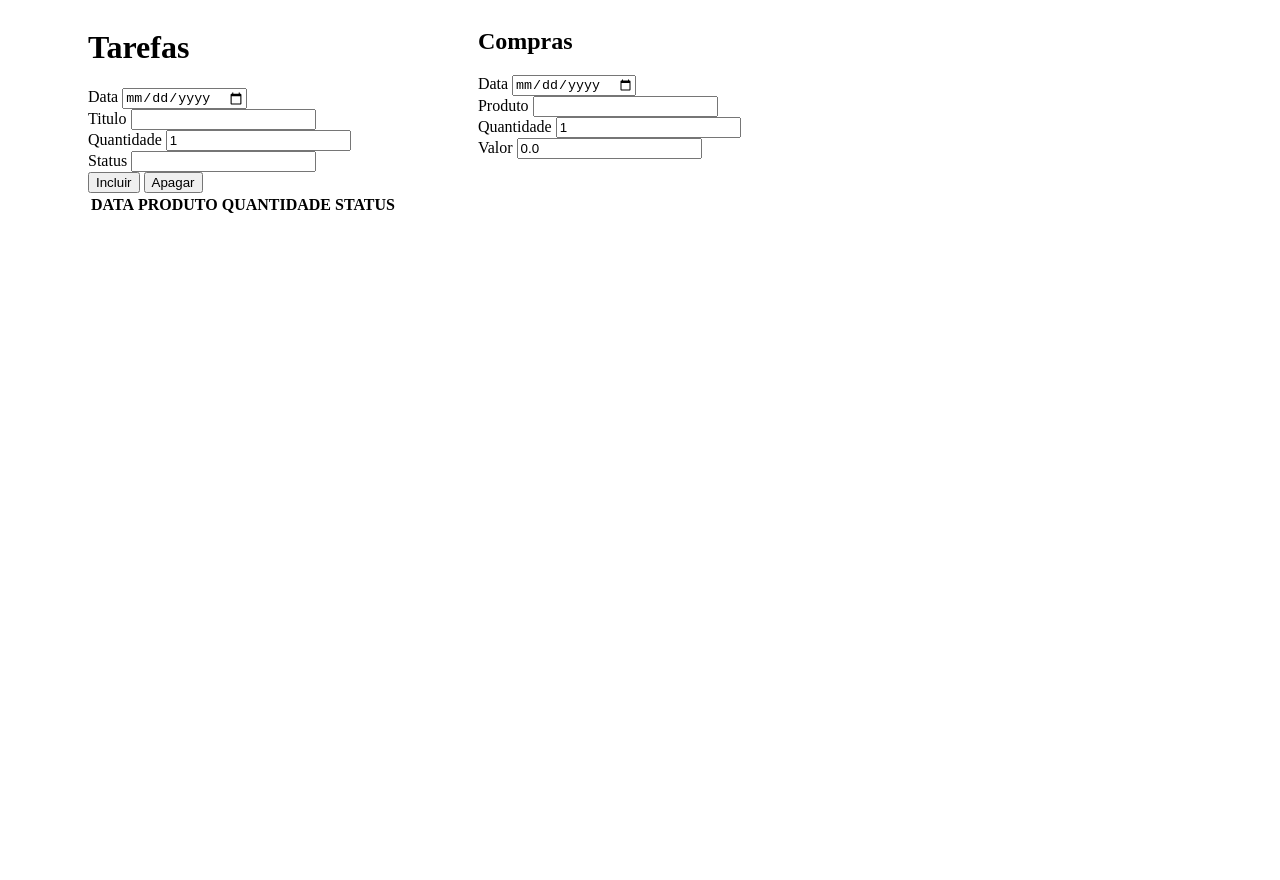
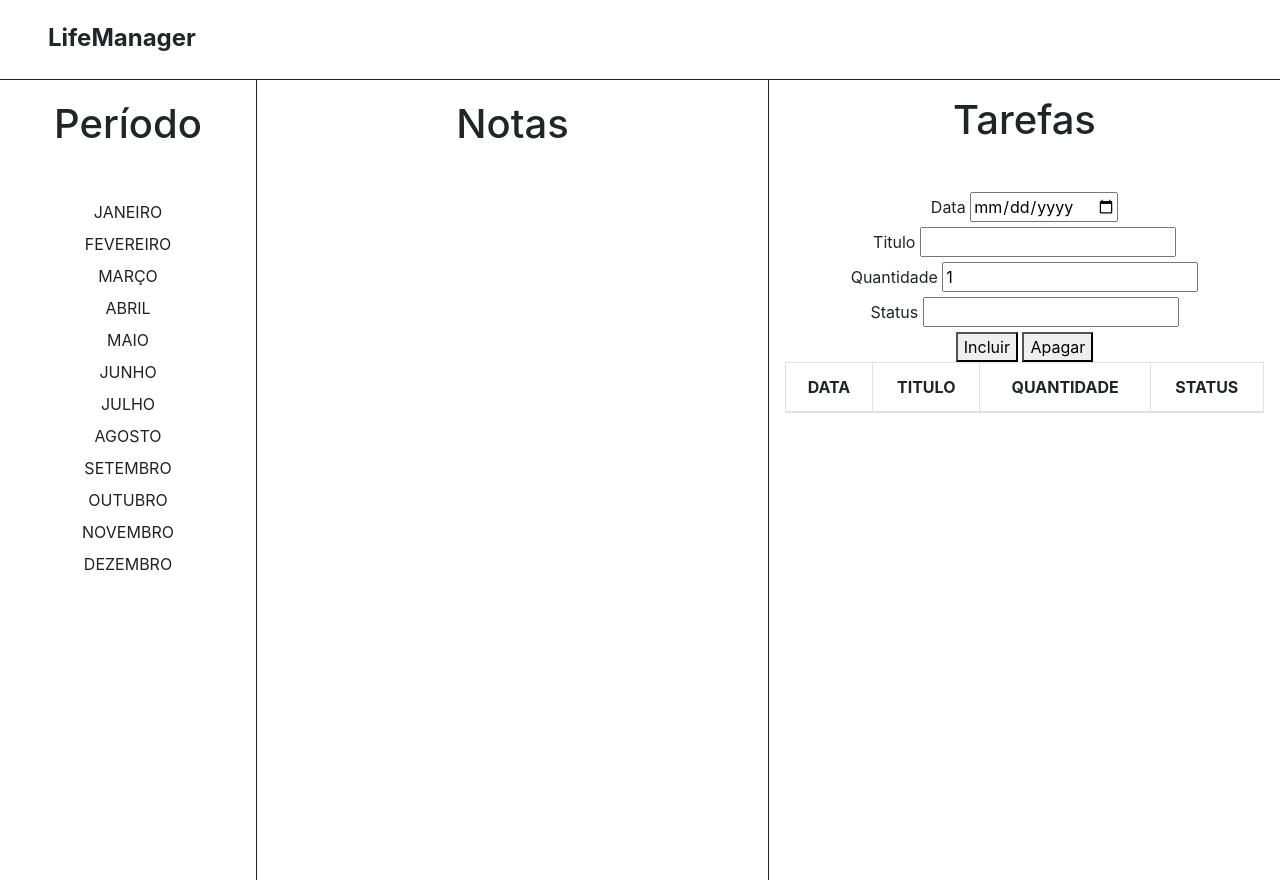
Before and after one commit to Diego-DFG/LifeManager, a plain HTML site: page index.html in a window 1280 px wide. Before the commit the page ends 800 px from the top, so only its background shows below. Drawn offline with nearby package versions, Linux system fonts and the light colour scheme.

Commit message:
Alteracao na simetria dos elementos da página

```diff
--- a/css/estilos.css
+++ b/css/estilos.css
@@ -1,7 +1,54 @@
-.wrapper {
+.wrapper {padding: 0; margin: 0; box-sizing: border-box; text-decoration: none;
+            list-style: none; }
+
+.navegacao {
+    height: 80px;
+    border-bottom: 1px solid #222;
+}
+
+.logo span {
+    position: relative;
+    font-size: 1.5em;
+    font-weight: bold;
+    padding: 2em;
+    top: 20px;
+}
+
+.conteudo {
     display: flex;
 }
 
+.periodo {
+    width: 20%;
+}
+
+.periodo a {
+    position: relative;
+    line-height: 2em;
+    color: #222;
+    display: block;
+    text-align: center;
+}
+
+.periodo h1, .tabela_periodos h1 {
+    text-align: center;
+    padding-top: 0.5em;
+}
+
+.tarefas h1, .periodo h1 {
+    padding-bottom: 1em;
+}
+
+.tabela_periodos {
+    width: 40%;
+    border-left: 1px solid #222;
+}
+
 .tarefas {
-    margin: 0 5em;
+    width: 40%;
+    border-left: 1px solid #222;
+    text-align: center;
+    height: 100vh;
+    margin: 0 auto;
+    padding: 1em;
 }
--- a/index.html
+++ b/index.html
@@ -4,11 +4,40 @@
         <meta charset="UTF-8">
         <meta http-equiv="X-UA-Compatible" content="IE=edge">
         <meta name="viewport" content="width=device-width, initial-scale=1.0">
-    <title>Document</title>
+        <title>Life Manager</title>
+        <!-- Bootstrap -->
+        <link rel="stylesheet" href="https://stackpath.bootstrapcdn.com/bootstrap/4.5.2/css/bootstrap.min.css"
+        integrity="sha384-JcKb8q3iqJ61gNV9KGb8thSsNjpSL0n8PARn9HuZOnIxN0hoP+VmmDGMN5t9UJ0Z"
+        crossorigin="anonymous">
+        <!-- Estilos css -->
         <link rel="stylesheet" href="css/estilos.css">
     </head>
     <body>
         <div class="wrapper">
+            <nav class="navegacao">
+                <div class="logo">
+                    <span>LifeManager</span>
+                </div>
+            </nav>
+            <div class="conteudo">
+                <div class="periodo">
+                    <h1>Período</h1>
+                    <a href="">JANEIRO</a>
+                    <a href="">FEVEREIRO</a>
+                    <a href="">MARÇO</a>
+                    <a href="">ABRIL</a>
+                    <a href="">MAIO</a>
+                    <a href="">JUNHO</a>
+                    <a href="">JULHO</a>
+                    <a href="">AGOSTO</a>
+                    <a href="">SETEMBRO</a>
+                    <a href="">OUTUBRO</a>
+                    <a href="">NOVEMBRO</a>
+                    <a href="">DEZEMBRO</a>
+                </div>
+                <div class="tabela_periodos">
+                    <h1>Notas</h1>
+                </div>
                 <div class="tarefas">
                     <h1>Tarefas</h1>
                     <form onsubmit="tarefaController.adiciona(event)">
@@ -30,43 +59,22 @@
                         </div>
                         <button id="btn-incluir" type="submit">Incluir</button>
                         <button onclick="tarefaController.apaga()" id="btn-apagar" type="button">Apagar</button>
-            </form>
                         <div id="tarefaView"></div>
-        </div>
-        <div class="compras">
-            <h2>Compras</h2>
-            <form>
-                <div>
-                    <label for="data">Data</label>
-                    <input type="date" id="data" required/>
-                </div>
-                <div>
-                    <label for="produto">Produto</label>
-                    <input type="text" id="produto" required/>
-                </div>
-                <div>
-                    <label for="quantidade">Quantidade</label>
-                    <input type="number" min="1" step="1" id="quantidade" value="1" required/>
-                </div>
-                <div>
-                    <label for="valor">Valor</label>
-                    <input type="text" min="0.01" step="0.01" value="0.0" id="valor" required/>
-                </div>
                     </form>
                 </div>
             </div>
+        </div>
+
+        <!-- JS scripts -->
         <script src='./js/app/models/Tarefa.js'></script>
         <script src='./js/app/models/ArrayTarefas.js'></script>
         <script src='./js/app/controllers/TarefaController.js'></script>
         <script src='./js/app/views/TarefaView.js'></script>
 
-    <script src='./js/app/models/Compras.js'></script>
         <script>
 
             let tarefaController = new TarefaController();
 
-        let compras = new Compras(new Date(), 'Água', 3, 2);
-
         </script>
     </body>
 </html>
--- a/js/app/models/Compras.js
+++ /dev/null
@@ -1,28 +0,0 @@
-class Compras {
-    constructor(data, produto='', quantidade, valor) {
-        this._data = new Date(data.getTime());
-        this._produto = produto;
-        this._quantidade = quantidade;
-        this._valor = valor;
-    }
-
-    get data() {
-        return new Date(this._data.getTime());
-    }
-
-    get produtos() {
-        return this._produto;
-    }
-
-    get quantidade() {
-        return this._quantidade;
-    }
-
-    get valor() {
-        return this._valor;
-    }
-
-    get volume() {
-        return this._quantidade * this._valor;
-    }
-}
--- a/js/app/views/TarefaView.js
+++ b/js/app/views/TarefaView.js
@@ -9,11 +9,11 @@ class TarefaView {
 
     template(model) {
         return `
-        <table>
+        <table class='table table-bordered'>
             <thead>
                 <tr>
                     <th>DATA</th>
-                    <th>PRODUTO</th>
+                    <th>TITULO</th>
                     <th>QUANTIDADE</th>
                     <th>STATUS</th>
                 </tr>
```
Lines whose indentation alone changed are shown as unchanged.
